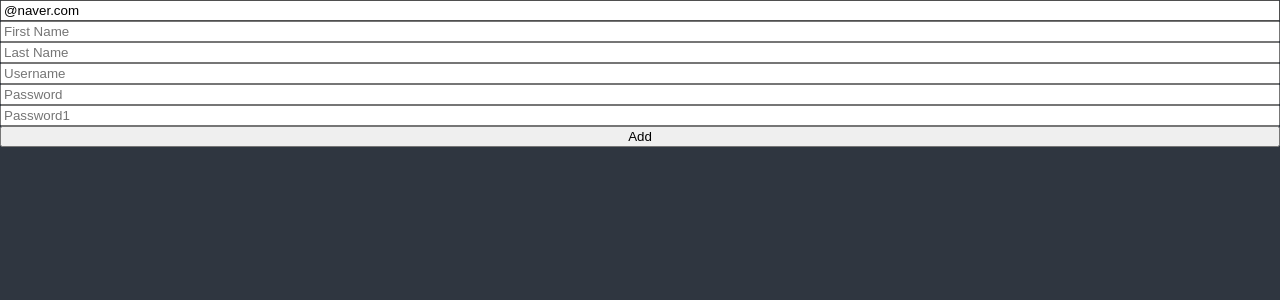
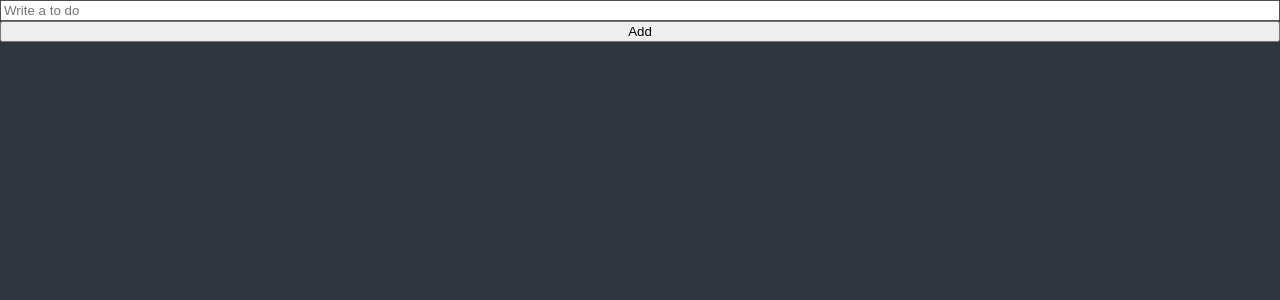
Before and after one commit to 5onze/react-masterclass, a React (Create React App) app: page / in a window 1280 px wide. Shown: the top 300 px of the page. Built offline with nearby package versions, Linux system fonts and the light colour scheme.

Commit message:
Add To Do - useRecoilState

```diff
--- a/src/App.tsx
+++ b/src/App.tsx
@@ -1,5 +1,5 @@
 import { createGlobalStyle } from "styled-components";
-import ToDoList from "./ToDoList";
+import ToDoList from "./components/ToDoList";
 
 const GlobalStyle = createGlobalStyle`
   @import url('https://fonts.googleapis.com/css2?family=Source+Sans+3:wght@300;400&display=swap');
--- a/src/ToDoList.tsx
+++ /dev/null
@@ -1,109 +0,0 @@
-import React, { useState } from "react";
-import { useForm } from "react-hook-form";
-
-/* function ToDoList() {
-  const [toDo, setToDo] = useState("");
-  const [toDOError, setToDoError] = useState("");
-
-  const onChange = (event: React.FormEvent<HTMLInputElement>) => {
-    const {
-      currentTarget: { value },
-    } = event;
-    setToDo(value);
-  };
-  const onSubmit = (event: React.FormEvent<HTMLFormElement>) => {
-    event.preventDefault();
-    if (toDo.length < 10) {
-      return setToDoError("To do should be longer");
-    }
-    console.log("submit");
-  };
-  return (
-    <div>
-      <form onSubmit={onSubmit}>
-        <input onChange={onChange} value={toDo} placeholder="Write a to do" />
-        <button>Add</button>
-        {toDOError !== "" ? toDOError : null}
-      </form>
-    </div>
-  );
-} */
-
-interface IForm {
-  email: string;
-  firstName: string;
-  lastName: string;
-  username: string;
-  password: string;
-  password1: string;
-}
-
-function ToDoList() {
-  const {
-    register,
-    handleSubmit,
-    formState: { errors },
-  } = useForm<IForm>({
-    defaultValues: {
-      email: "@naver.com",
-    },
-  });
-  const onValid = (data: any) => {
-    console.log(data);
-  };
-  console.log(errors);
-  return (
-    <div>
-      <form
-        style={{ display: "flex", flexDirection: "column" }}
-        onSubmit={handleSubmit(onValid)}
-      >
-        <input
-          {...register("email", {
-            required: "Email is required",
-            pattern: {
-              value: /^[A-Za-z0-9._%+-]+@naver.com$/,
-              message: "Only naver.com allowed",
-            },
-          })}
-          placeholder="Email"
-        />
-        <span>{errors?.email?.message}</span>
-        <input
-          {...register("firstName", { required: "write here" })}
-          placeholder="First Name"
-        />
-        <span>{errors?.firstName?.message}</span>
-        <input
-          {...register("lastName", { required: "write here" })}
-          placeholder="Last Name"
-        />
-        <span>{errors?.lastName?.message}</span>
-        <input
-          {...register("username", { required: "write here", minLength: 10 })}
-          placeholder="Username"
-        />
-        <span>{errors?.username?.message}</span>
-        <input
-          {...register("password", { required: "write here", minLength: 5 })}
-          placeholder="Password"
-        />
-        <span>{errors?.password?.message}</span>
-        <input
-          {...register("password1", {
-            required: "Password is required",
-            minLength: {
-              value: 5,
-              message: "Your password is too short.",
-            },
-          })}
-          placeholder="Password1"
-        />
-        <span>{errors?.password1?.message}</span>
-        <button>Add</button>
-      </form>
-    </div>
-  );
-}
-
-export default ToDoList;
--- /dev/null
+++ b/src/components/ToDoList.tsx
@@ -0,0 +1,53 @@
+import { useForm } from "react-hook-form";
+import { atom, useRecoilState } from "recoil";
+
+interface IForm {
+  toDo: string;
+}
+
+interface IToDo {
+  text: string;
+  id: number;
+  category: "TO_DO" | "DOING" | "DONE";
+}
+
+const toDoState = atom<IToDo[]>({
+  key: "toDo",
+  default: [],
+});
+
+function ToDoList() {
+  const [toDos, setToDos] = useRecoilState(toDoState);
+  const { register, handleSubmit, setValue } = useForm<IForm>();
+  const handleValid = ({ toDo }: IForm) => {
+    console.log("add to do", toDos);
+    setToDos((oldToDos) => [
+      { text: toDo, id: Date.now(), category: "TO_DO" },
+      ...oldToDos,
+    ]);
+    setValue("toDo", "");
+  };
+  return (
+    <div>
+      <form
+        style={{ display: "flex", flexDirection: "column" }}
+        onSubmit={handleSubmit(handleValid)}
+      >
+        <input
+          {...register("toDo", {
+            required: "Please write a To Do",
+          })}
+          placeholder="Write a to do"
+        />
+        <button>Add</button>
+      </form>
+      <ul>
+        {toDos.map((toDo) => (
+          <li key={toDo.id}>{toDo.text}</li>
+        ))}
+      </ul>
+    </div>
+  );
+}
+
+export default ToDoList;
```
